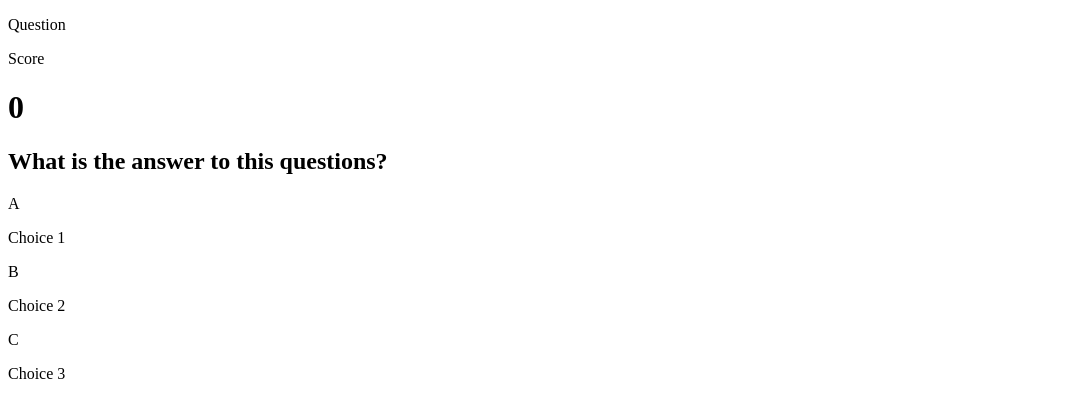
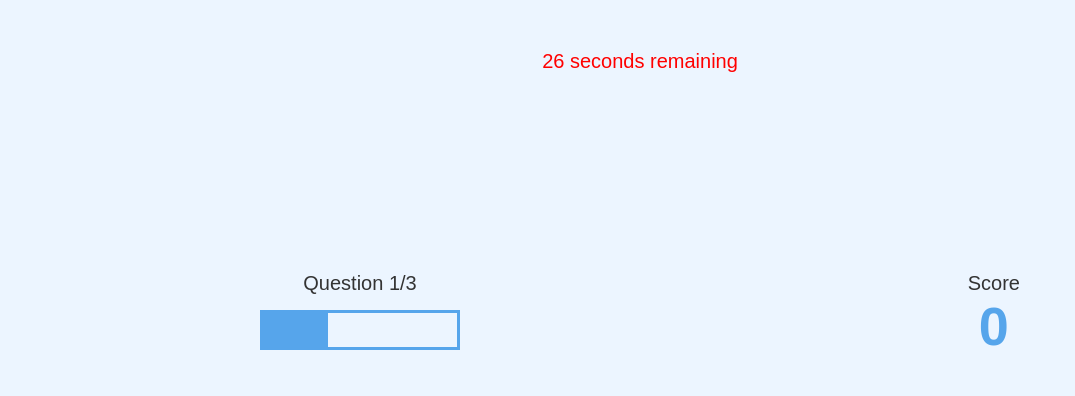
Before and after one commit to BrianLucy/brians_quizgame, a plain HTML site: page html/game.html in a window 1280 px wide. Shown: the top 396 px of the page, without its empty margins (0-1075 px from the left). Drawn offline with Linux system fonts and the light colour scheme; files whose address does not match are found by name.

Commit message:
updated link pathways

```diff
--- a/html/game.html
+++ b/html/game.html
@@ -5,8 +5,8 @@
     <meta name="viewport" content="width=device-width, initial-scale=1.0" />
     <meta http-equiv="X-UA-Compatible" content="ie=edge" />
     <title>Quick Quiz - Play</title>
-    <link rel="stylesheet" href="style\app.css" />
-    <link rel="stylesheet" href="game\game.css" />
+    <link rel="stylesheet" href="/assets/css/app.css" />
+    <link rel="stylesheet" href="/assets/css/game.css" />
   </head>
   <body>
     <div class="timerContainer">
@@ -52,6 +52,6 @@
       </div>
     </div>
 
-    <script src="game\game.js"></script>
+    <script src="/assets/js/game.js"></script>
   </body>
 </html>
```
